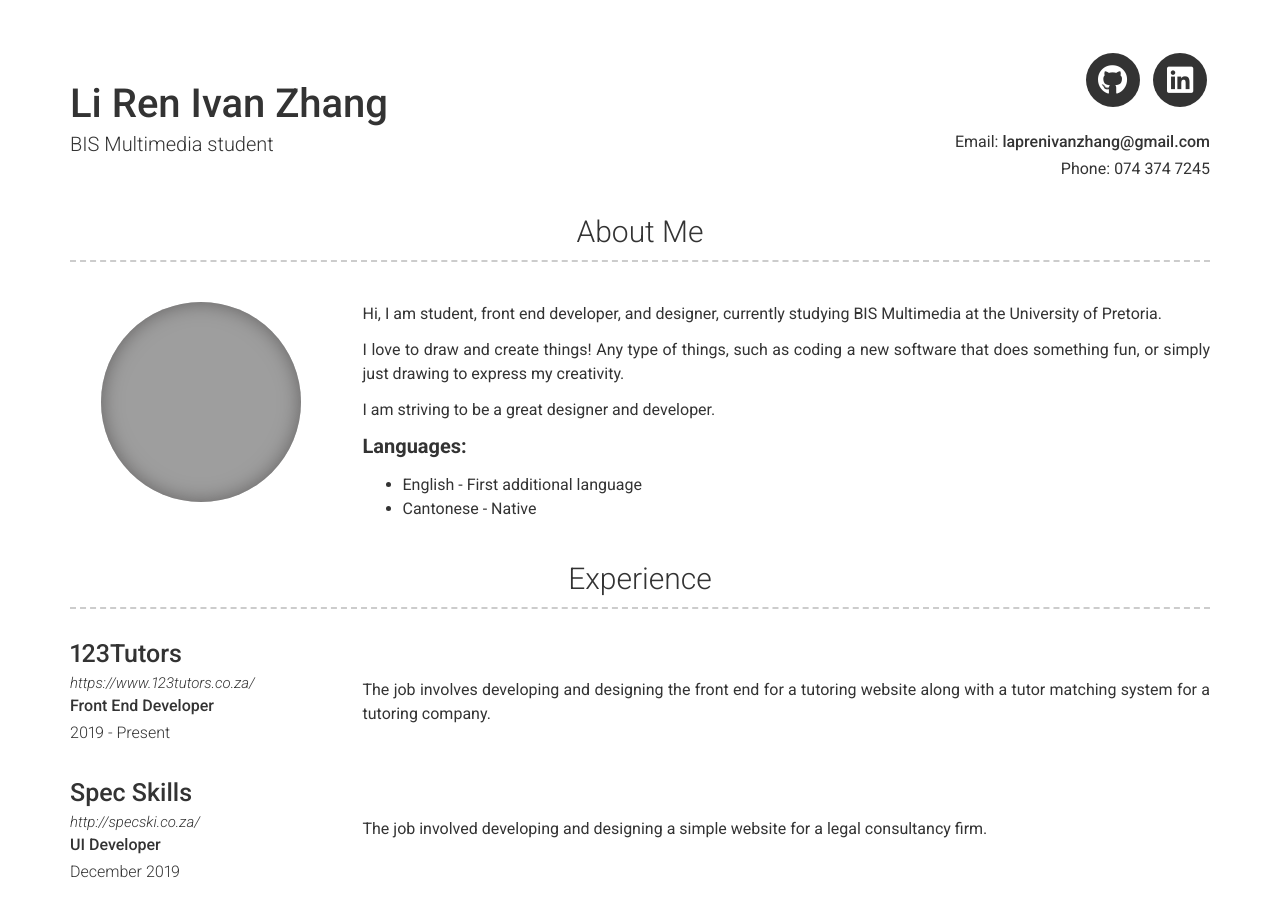
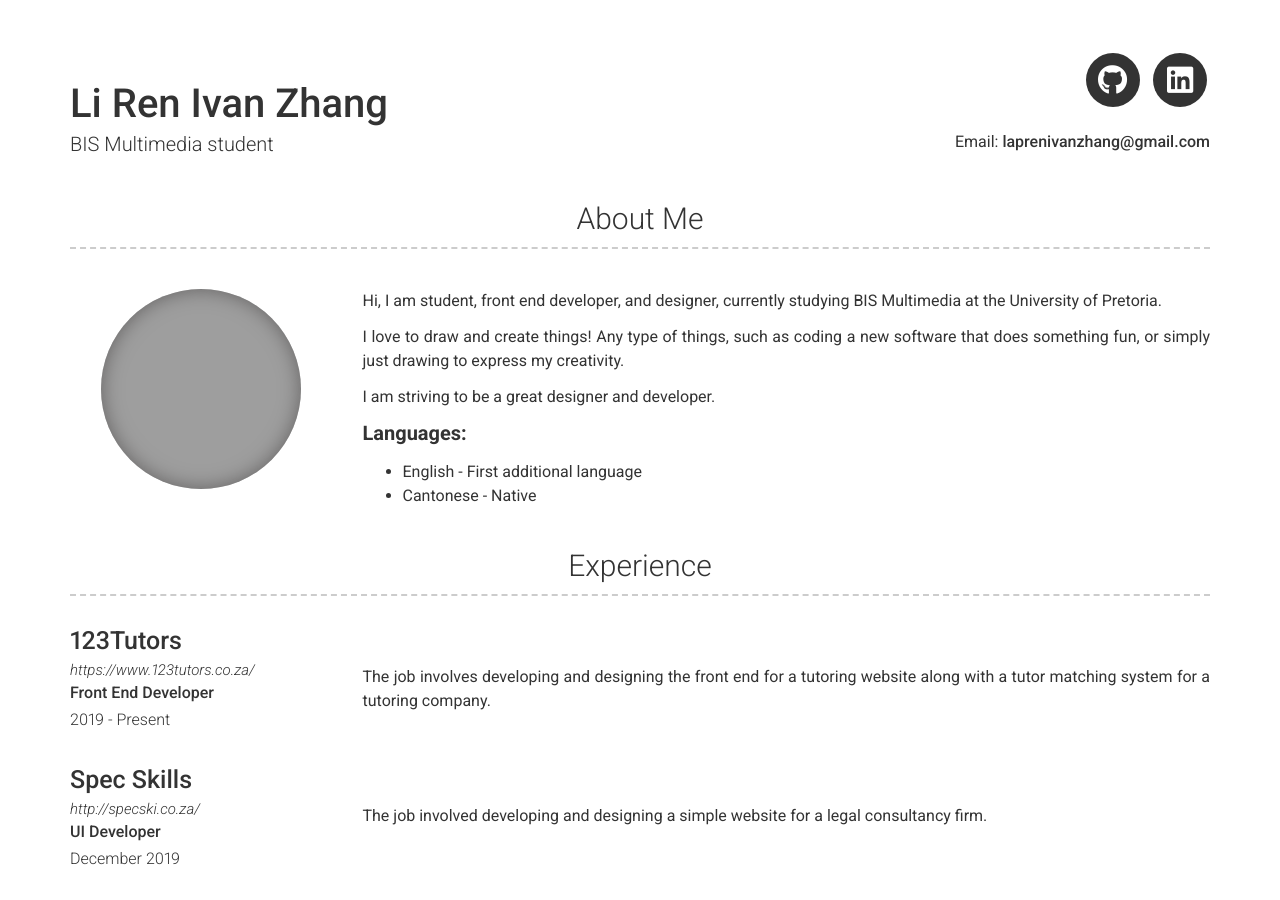
Before and after one commit to ivanzhang-u17013072/lirenivanzhang.github.io, a Jekyll site: the page built from index.md, in a window 1280 px wide and 900 px high. Built offline with Jekyll 4.4.1, drawn with Linux system fonts in a browser that asks for light colours; nearby versions of some CDN libraries; grey boxes are pictures that could not be loaded.

Commit message:
moved phone

```diff
--- a/_config.yml
+++ b/_config.yml
@@ -6,8 +6,8 @@ repository: Git repository where your resume will be hosted, only required if yo
 name: Li Ren Ivan Zhang
 title: BIS Multimedia student
 email: laprenivanzhang@gmail.com
-phone: 074 374 7245
-cv   : "resume.pdf"
+#phone:
+#cv   : "resume.pdf"
 #website: Your website (eg. https://google.com)(optional)
 
 # Social links
```
